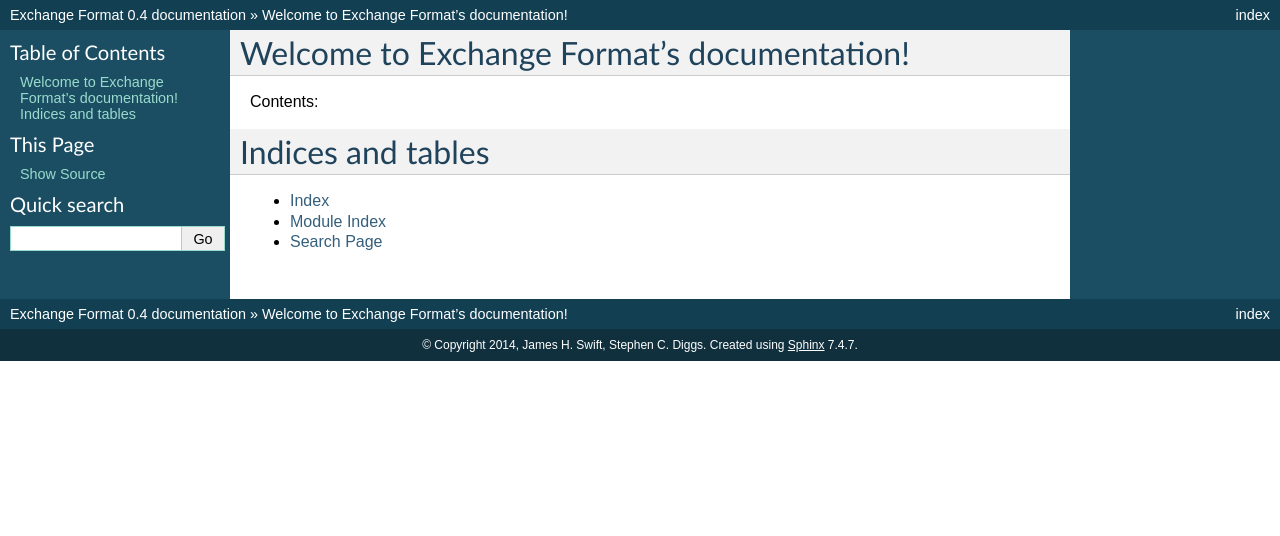
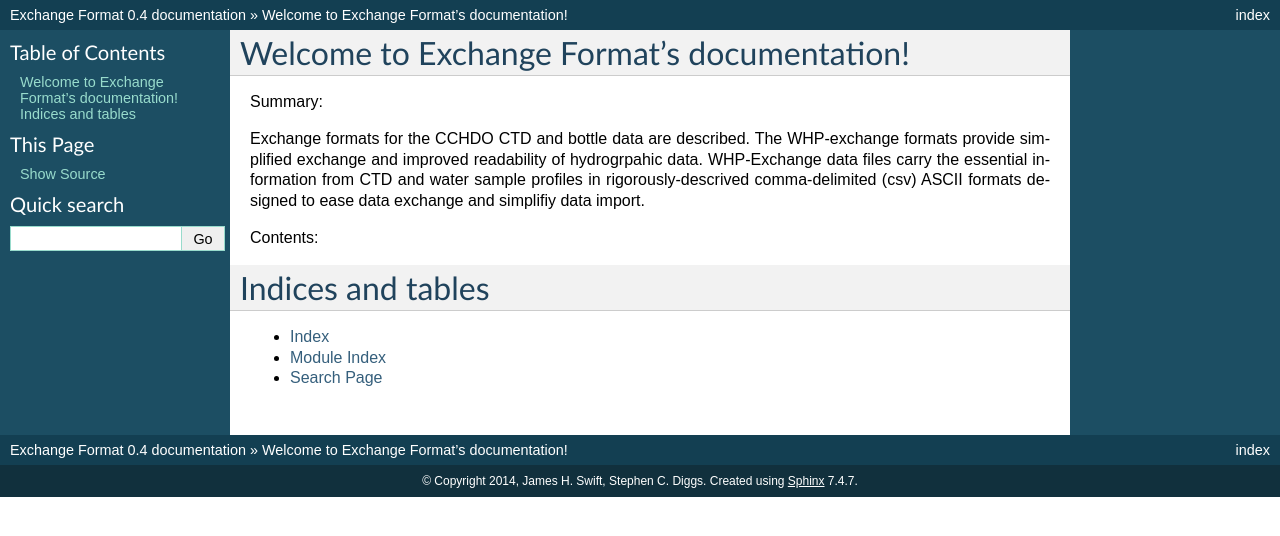
Before and after one commit to cchdo/exchange, a Sphinx documentation site: the page built from docs/index.rst, in a window 1280 px wide. Shown: the top 536 px of the page. Built offline with Sphinx 7.4.7, drawn with Linux system fonts in a browser that asks for light colours.

Commit message:
add preamble

```diff
--- a/docs/index.rst
+++ b/docs/index.rst
@@ -5,6 +5,11 @@
 
 Welcome to Exchange Format's documentation!
 ===========================================
+Summary:
+
+Exchange formats for the CCHDO CTD and bottle data are described.
+The WHP-exchange formats provide simplified exchange and improved readability of hydrogrpahic data.
+WHP-Exchange data files carry the essential information from CTD and water sample profiles in rigorously-descrived comma-delimited (csv) ASCII formats designed to ease data exchange and simplifiy data import.
 
 Contents:
 
```
